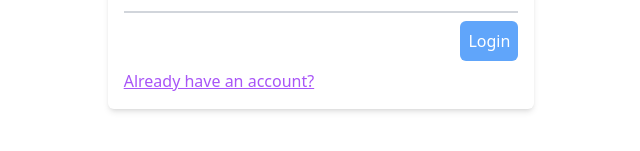
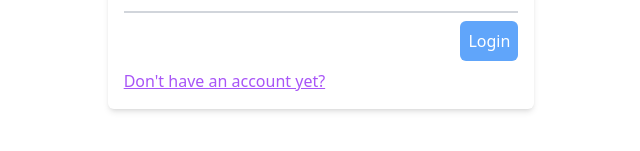
Before and after one commit to ArindamManna/visualizer, a React (Create React App) app: page / in a window 1280 px wide. Shown: the part 415-566 px from the top of the page, without its empty margins (319-959 px from the left). Built offline with nearby package versions, Linux system fonts and the light colour scheme.

Commit message:
1 err remaining

```diff
--- a/src/Page/Home.jsx
+++ b/src/Page/Home.jsx
@@ -12,23 +12,23 @@ function Home() {
         const { token } = state.GlobalSlice;
         return { token }
     })
-    const dispatch =useDispatch()
+    // const dispatch =useDispatch()
 
 
-    useEffect(()=>{
-        if (token) {
-            ApiHelperFunction({ urlPath: "user", method: "get" }).then((res)=>{
-                if (res?.email) {
-                    dispatch(updateGlobalState({
-                        name:res?.name,
-                        email:res?.email,
-                        savedGraphList:res?.graphList
-                    }))
-                }
+    // useEffect(()=>{
+    //     if (token) {
+    //         ApiHelperFunction({ urlPath: "user", method: "get" }).then((res)=>{
+    //             if (res?.email) {
+    //                 dispatch(updateGlobalState({
+    //                     name:res?.name,
+    //                     email:res?.email,
+    //                     savedGraphList:res?.graphList
+    //                 }))
+    //             }
 
-            })
-        }
-    },[token])
+    //         })
+    //     }
+    // },[token])
     return (
         <>
             {token ? <Layout> <GrafEdit /></Layout> : <Login />}
--- a/src/Page/Login.jsx
+++ b/src/Page/Login.jsx
@@ -38,7 +38,7 @@ function Login() {
             <button type='submit' className='text-white p-2 rounded-md bg-blue-400 hover:bg-blue-500'>Login</button>
           </div>
           <Link to={"/signup"} className='text-center text-purple-500 underline'>
-            Already have an account?
+            Don't have an account yet?
           </Link>
         </form>
       </div>
--- a/src/assets/static.js
+++ b/src/assets/static.js
@@ -30,7 +30,7 @@ const dfs = {
 };
 
 const prim = {
-    title: "",
+    title: "Prim's Algorithm",
     description: "Prim's Algorithm is a greedy algorithm that is used to find the minimum spanning tree from a graph. Prim's algorithm finds the subset of edges that includes every vertex of the graph such that the sum of the weights of the edges can be minimized.Prim's algorithm starts with the single node and explores all the adjacent nodes with all the connecting edges at every step. The edges with the minimal weights causing no cycles in the graph got selected.",
     timeCom: "O(V2)",
     spaceCom: "O(E+V).",
--- a/src/components/GraphShow.jsx
+++ b/src/components/GraphShow.jsx
@@ -293,7 +293,7 @@ function GraphShow() {
         // visited.push(`${start}`);
         // inhitilize feture stack
         let fetureStack_temp = [];
-        let currentEdgeIndex=0;
+        let currentEdgeIndex = 0;
         for (let i = 0; i < edges.length; i++) {
             const [u, v, weight] = edges[i];
 
@@ -316,11 +316,11 @@ function GraphShow() {
                 visited_edge.push([`${u}`, `${v}`])
                 //   update feture stack
                 // fetureStack_temp = [...fetureStack_temp, { visited_till_now: [...visited_till_now] }]
-                fetureStack_temp = [...fetureStack_temp, { visited: [...visited_temp], visited_till_now: [...visited_till_now],currentEdgeIndex:currentEdgeIndex++ }]
+                fetureStack_temp = [...fetureStack_temp, { visited: [...visited_temp], visited_till_now: [...visited_till_now], currentEdgeIndex: currentEdgeIndex++ }]
             }
         }
-        console.log(mst,"fasdfsdf");
-        setStack(prev => ({ fetureStack: fetureStack_temp, currentStatus: {}, visited_edge:mst, pastStack: [], source }))
+        console.log(mst, "fasdfsdf");
+        setStack(prev => ({ fetureStack: fetureStack_temp, currentStatus: {}, visited_edge: mst, pastStack: [], source }))
         return mst;
     }
 
@@ -553,7 +553,7 @@ function GraphShow() {
                             <option value="1">2</option>
                         </select> */}
 
-
+                        {(currentGraph?.edgeList && currentGraph?.vertexList) &&
                             <div className='flex items-center gap-3 ml-4'>
                                 <button className='btn border-none' type='button' onClick={(e) => { prev(e) }}>
                                     <svg xmlns="http://www.w3.org/2000/svg" fill="none" viewBox="0 0 24 24" strokeWidth={1.5} stroke="currentColor" className="w-6 h-6">
@@ -582,6 +582,7 @@ function GraphShow() {
 
                                 </button>
                             </div>
+                        }
 
                         {/* <button className={`btn ${currentActiveBtn == "vertex" ? "btnActive" : ""}`} onClick={() => { setCurrentActiveBtn('vertex') }}>
                             Vertex
--- a/src/components/Layout.jsx
+++ b/src/components/Layout.jsx
@@ -1,14 +1,40 @@
-import React from 'react'
+import React, { useEffect } from 'react'
 import Navbar from './Navbar'
 import Sidebar from './Sidebar/Sidebar'
 import GraphList from './Modal/GraphList'
-import { useSelector } from 'react-redux'
+import { useDispatch, useSelector } from 'react-redux'
+import { ApiHelperFunction } from '../Api/ApiHelperfunction'
+import { updateGlobalState } from '../Redux/GlobalSlice'
 
 function Layout({children}) {
-    const {isOpengraphListPopup}=useSelector((state)=>{
-        const {isOpengraphListPopup}=state.GlobalSlice;
-        return {isOpengraphListPopup}
+    const {isOpengraphListPopup,token}=useSelector((state)=>{
+        const {isOpengraphListPopup,token}=state.GlobalSlice;
+        return {isOpengraphListPopup,token}
     })
+
+
+
+    // const { token } = useSelector((state) => {
+    //     const { token } = state.GlobalSlice;
+    //     return { token }
+    // })
+    const dispatch =useDispatch()
+
+
+    useEffect(()=>{
+        if (token) {
+            ApiHelperFunction({ urlPath: "user", method: "get" }).then((res)=>{
+                if (res?.email) {
+                    dispatch(updateGlobalState({
+                        name:res?.name,
+                        email:res?.email,
+                        savedGraphList:res?.graphList
+                    }))
+                }
+
+            })
+        }
+    },[token])
     return (
         <>
             <Navbar />
--- a/src/components/Modal/GraphList.jsx
+++ b/src/components/Modal/GraphList.jsx
@@ -53,6 +53,7 @@ function GraphList() {
             <div className=' py-2 shrink-0 absolute top-0 right-2 h-full w-36 z-50 graphlist'>
                 <div className='flex flex-col gap-4 p-4 border border-gray-300 h-full w-full overflow-auto bg-white rounded-md'>
                     <div onClick={() => {
+                        navigate("/")
                         dispatch(updateGlobalState({
                             currentGraph: {},
                             isOpengraphListPopup: false
--- a/src/components/Navbar.jsx
+++ b/src/components/Navbar.jsx
@@ -1,16 +1,19 @@
 import React from 'react'
 import { useDispatch, useSelector } from 'react-redux';
 import { updateGlobalState } from '../Redux/GlobalSlice';
+import { useNavigate } from 'react-router-dom';
 
 function Navbar() {
   const { name } = useSelector((state) => {
     const { name } = state.GlobalSlice;
     return { name }
   })
-  const dispatch = useDispatch()
+  const dispatch = useDispatch();
+  const navigate=useNavigate()
   const logout = () => {
     localStorage.removeItem("token")
-    dispatch(updateGlobalState({token:null}))
+    dispatch(updateGlobalState({token:null}));
+    navigate("/")
   }
   return (
     <header className='w-full py-3 px-6 bg-white shadow-md flex justify-between items-center fixed top-0 left-0'>
--- a/src/components/ResultBoard.jsx
+++ b/src/components/ResultBoard.jsx
@@ -84,7 +84,7 @@ function ResultBoard({ stack }) {
                     <div className='w-1/2 h-full overflow-auto pl-4'>
                         {
                             // prim
-                            (currentAlgo == "prim") &&
+                            (currentAlgo == "prim" || currentAlgo=="kruskal" ) &&
                             <>
 
 
```
Lines whose indentation alone changed are shown as unchanged.
